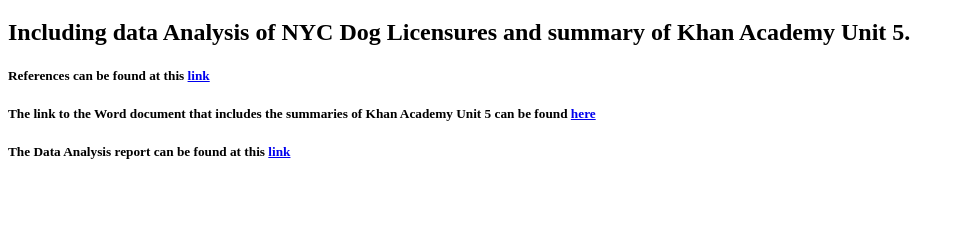
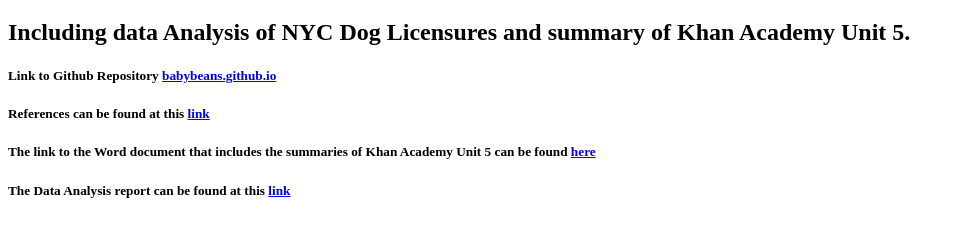
Before and after one commit to babybeans/babybeans.github.io, a plain HTML site: page index.html in a window 1280 px wide. Shown: the part 61-298 px from the top of the page, without its empty margins (0-965 px from the left). Drawn offline with Linux system fonts and the light colour scheme.

Commit message:
Update index.html

```diff
--- a/index.html
+++ b/index.html
@@ -12,6 +12,12 @@
         <title> Links to submission requierments
 
         </title>
+
+
+        <h5> Link to Github Repository
+        <a href="https://github.com/babybeans/babybeans.github.io"> babybeans.github.io </a>
+        </h5>
+
 
         <h5> References can be found at this
         <a href="https://github.com/babybeans/babybeans.github.io/blob/main/references.md"> link </a>
```
